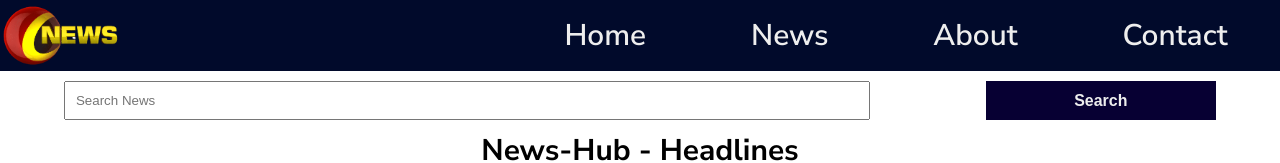
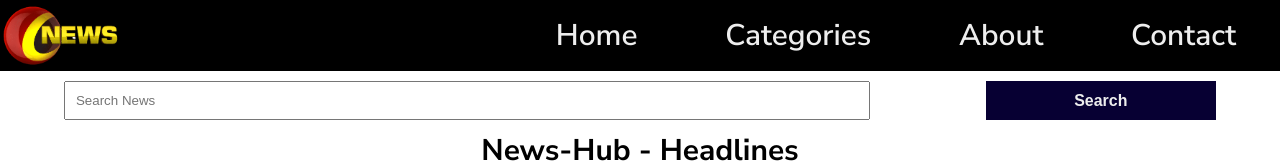
Before and after one commit to moosa-raheel/news-hub, a React (Create React App) app: page / in a window 1280 px wide. Shown: the top 163 px of the page. Built offline with nearby package versions, Linux system fonts and the light colour scheme; no server answers.

Commit message:
adding cetegroies functionality

```diff
--- a/package.json
+++ b/package.json
@@ -8,6 +8,7 @@
     "@testing-library/user-event": "^13.5.0",
     "react": "^18.2.0",
     "react-dom": "^18.2.0",
+    "react-router-dom": "^6.14.1",
     "react-scripts": "5.0.1",
     "web-vitals": "^2.1.4"
   },
--- a/public/index.html
+++ b/public/index.html
@@ -13,6 +13,7 @@
     <link rel="manifest" href="%PUBLIC_URL%/manifest.json" />
     <link rel="preconnect" href="https://fonts.googleapis.com" />
     <link rel="preconnect" href="https://fonts.gstatic.com" crossorigin />
+    <link rel="stylesheet" href="https://unpkg.com/aos@next/dist/aos.css" />
     <link
       href="https://fonts.googleapis.com/css2?family=Nunito+Sans:wght@400;500;600;700;800;900&display=swap"
       rel="stylesheet"
@@ -26,5 +27,9 @@
   <body class="light-mode">
     <noscript>You need to enable JavaScript to run this app.</noscript>
     <div id="root"></div>
+    <script src="https://unpkg.com/aos@next/dist/aos.js"></script>
+    <script>
+      AOS.init();
+    </script>
   </body>
 </html>
--- a/src/App.js
+++ b/src/App.js
@@ -1,13 +1,34 @@
 import React, { Component } from "react";
 import Navbar from "./components/Navbar";
 import News from "./components/News";
+import { BrowserRouter, Route, Routes } from "react-router-dom";
 
 export default class App extends Component {
   render() {
     return (
       <>
-        <Navbar />
-        <News />
+        <BrowserRouter>
+          <Navbar />
+          <Routes>
+            <Route path="/" element={<News cat="Pakistan" />} />
+            <Route
+              path="/health"
+              element={<News cat="health" key={"health"} />}
+            />
+            <Route
+              path="/entertainment"
+              element={<News cat="entertainment" key={"entertainment"} />}
+            />
+            <Route
+              path="/tech"
+              element={<News cat="technology" key={"entertainment"} />}
+            />
+            <Route
+              path="/sports"
+              element={<News cat="sports" key={"entertainment"} />}
+            />
+          </Routes>
+        </BrowserRouter>
       </>
     );
   }
--- a/src/components/Navbar.js
+++ b/src/components/Navbar.js
@@ -1,6 +1,21 @@
 import React, { Component } from "react";
 import logo from "../img/logo.png";
+import PropTypes from "prop-types";
+import { Link } from "react-router-dom";
+
 export default class Navbar extends Component {
+  static defaultProps = {
+    one: "Home",
+    two: "Categories",
+    three: "About",
+    four: "Contact",
+  };
+  static propTypes = {
+    one: PropTypes.string,
+    two: PropTypes.string,
+    three: PropTypes.string,
+    four: PropTypes.string,
+  };
   toggle() {
     const header = document.getElementsByClassName("header")[0];
     header.classList.toggle("active");
@@ -15,16 +30,30 @@ export default class Navbar extends Component {
           <nav className="navbar">
             <ul className="nav-items">
               <li className="nav-item">
-                <a href="/">Home</a>
+                <Link to="/">{this.props.one}</Link>
               </li>
               <li className="nav-item">
-                <a href="/">News</a>
+                <a href="/about">{this.props.two}</a>
+                <ul className="dropdown">
+                  <li>
+                    <Link to="/entertainment">Entertainment</Link>
+                  </li>
+                  <li>
+                    <Link to="/health">Health</Link>
+                  </li>
+                  <li>
+                    <Link to="/tech">Tech</Link>
+                  </li>
+                  <li>
+                    <Link to="/sports">Sports</Link>
+                  </li>
+                </ul>
               </li>
               <li className="nav-item">
-                <a href="/">About</a>
+                <a href="/gallery">{this.props.three}</a>
               </li>
               <li className="nav-item">
-                <a href="/">Contact</a>
+                <a href="/conatct">{this.props.four}</a>
               </li>
             </ul>
           </nav>
--- a/src/components/News.js
+++ b/src/components/News.js
@@ -2,7 +2,7 @@ import React, { Component } from "react";
 import NewsItem from "./NewsItem";
 import Spinner from "./Spinner";
 export default class News extends Component {
-  constructor(props) {
+  constructor() {
     super();
     this.state = {
       article: [],
@@ -13,10 +13,10 @@ export default class News extends Component {
   componentDidMount() {
     fetch(
       `https://newsapi.org/v2/everything?q=${
-        this.keyword ? this.keyword : "pakistan"
+        this.keyword ? this.keyword : this.props.cat
       }&sortBy=publishedAt&apiKey=264d29253b47449098440fda320fb10d&page=${
         this.state.page
-      }&pagesize=20`
+      }&pagesize=10`
     )
       .then((response) => response.json())
       .then((data) => {
@@ -32,10 +32,10 @@ export default class News extends Component {
     this.setState({ loading: true, article: [] });
     const a = fetch(
       `https://newsapi.org/v2/everything?q=${
-        this.keyword ? this.keyword : "pakistan"
+        this.keyword ? this.keyword : this.props.cat
       }&sortBy=publishedAt&apiKey=264d29253b47449098440fda320fb10d&page=${
         this.state.page - 1
-      } &pagesize=20`
+      } &pagesize=10`
     );
     const b = (await a).json();
     const c = await b;
@@ -51,10 +51,10 @@ export default class News extends Component {
     } else {
       const a = fetch(
         `https://newsapi.org/v2/everything?q=${
-          this.keyword ? this.keyword : "pakistan"
+          this.keyword ? this.keyword : this.props.cat
         }&sortBy=publishedAt&apiKey=264d29253b47449098440fda320fb10d&page=${
           this.state.page + 1
-        } &pagesize=20`
+        } &pagesize=10`
       );
       const b = (await a).json();
       const c = await b;
@@ -68,7 +68,7 @@ export default class News extends Component {
   search = async (event) => {
     this.keyword = document.querySelector("#search").value;
     fetch(
-      `https://newsapi.org/v2/everything?q=${this.keyword}&sortBy=publishedAt&apiKey=264d29253b47449098440fda320fb10d&page=${this.state.page}&pagesize=20`
+      `https://newsapi.org/v2/everything?q=${this.keyword}&sortBy=publishedAt&apiKey=264d29253b47449098440fda320fb10d&page=${this.state.page}&pagesize=10`
     )
       .then((response) => response.json())
       .then((data) => {
--- a/src/components/NewsItem.js
+++ b/src/components/NewsItem.js
@@ -3,7 +3,7 @@ export default class NewsItem extends Component {
   render() {
     return (
       <>
-        <div className="card">
+        <div className="card" data-aos="flip-up">
           <div className="card-img">
             <img src={this.props.img} alt="News" />
           </div>
--- a/src/custom.css
+++ b/src/custom.css
@@ -10,7 +10,8 @@
   --gradient: linear-gradient(to right, #000428, #004e92);
   --text: #1c1c1c;
   --other: #eee;
-  --nav: #010a2b;
+  /* --nav: #010a2b; */
+  --nav: #000;
   --blue: #070033;
 }
 /* ################################
@@ -21,9 +22,10 @@ header {
   justify-content: space-between;
   background: var(--nav);
   align-items: center;
-  overflow: hidden;
+  /* overflow: hidden; */
   position: sticky;
   top: 0;
+  z-index: 9999;
 }
 header div.logo img {
   width: 12rem;
@@ -46,43 +48,6 @@ nav ul {
   justify-content: space-around;
   list-style: none;
 }
-nav ul li a::before {
-  content: "";
-  width: 1.5rem;
-  height: 1.5rem;
-  left: 0.7rem;
-  bottom: 0.9rem;
-  border: 0.5rem solid var(--color);
-  position: absolute;
-  border-width: 0 0 0.5rem 0.5rem;
-  opacity: 0;
-  transition: all 0.3s ease-in;
-}
-nav ul li a::after {
-  content: "";
-  width: 1.5rem;
-  height: 1.5rem;
-  right: 0.7rem;
-  top: 0.9rem;
-  border: 0.5rem solid var(--color);
-  position: absolute;
-  border-width: 0.5rem 0.5rem 0 0;
-  opacity: 0;
-  transition: all 0.3s ease-in;
-}
-nav ul li a:hover::after {
-  top: -0.8rem;
-  right: -0.8rem;
-  opacity: 1;
-}
-nav ul li a:hover::before {
-  bottom: -0.8rem;
-  left: -0.8rem;
-  opacity: 1;
-}
-nav ul li a:hover {
-  background: var(--color);
-}
 .mobile-navbar-btn {
   display: none;
   background: transparent;
@@ -91,6 +56,33 @@ nav ul li a:hover {
 }
 i.close {
   display: none;
+}
+.nav-item {
+  position: relative;
+}
+.dropdown {
+  display: flex;
+  flex-direction: column;
+  text-align: center;
+  position: absolute;
+  bottom: 100;
+  left: 50%;
+  transform: translateX(-50%);
+  background: var(--nav);
+  line-height: 4rem;
+  visibility: hidden;
+  height: auto;
+}
+.dropdown li {
+  visibility: hidden;
+  transition: background 0.5s ease;
+}
+.nav-item:hover .dropdown li {
+  visibility: visible;
+  background: var(--nav);
+}
+.nav-item a:hover {
+  color: var(--color);
 }
 /* ##################################### */
 /* News .item */
```
Also changed, not shown: 1 other file (tests, documents, lock files or other folders).
